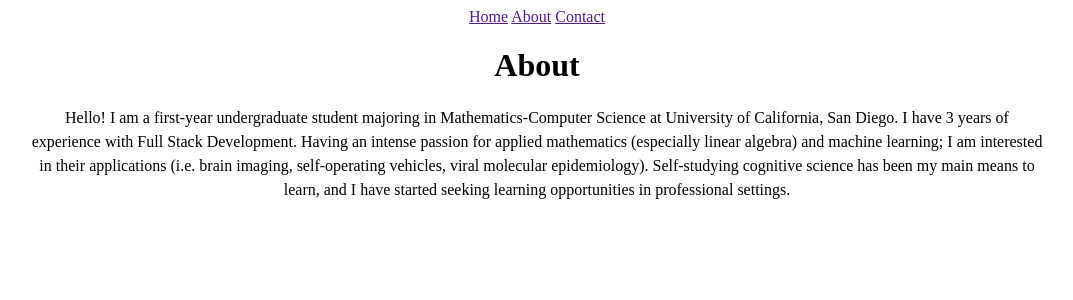
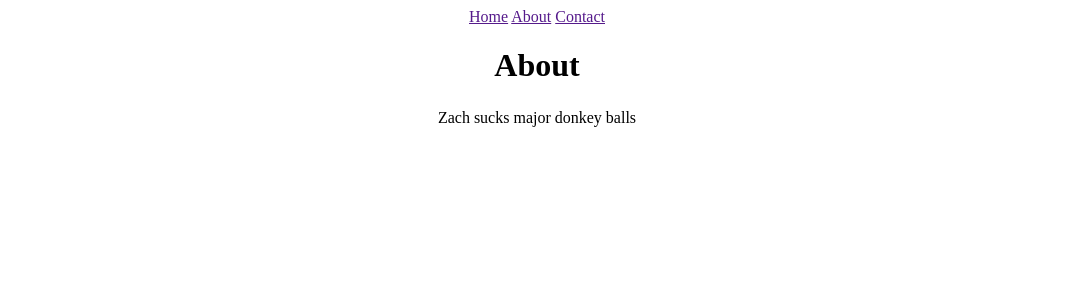
Before and after one commit to ShawnPana/organregistry, a Django app: template shawnwebsite/templates/about.html in a window 1280 px wide. Shown: the top 300 px of the page, without its empty margins (103-1176 px from the left). Run offline with Django 4.2, Linux system fonts and the light colour scheme; the template is opened without the code that fills it, so the values that code supplies are empty.

Commit message:
took off the personal website shit

```diff
--- a/shawnwebsite/templates/about.html
+++ b/shawnwebsite/templates/about.html
@@ -10,11 +10,7 @@
 </h1>
 <body>
     <div style="width: 80%; margin: auto; line-height: 1.5; text-align: center;">
-        Hello!
-        I am a first-year undergraduate student majoring in Mathematics-Computer Science at University of California, San Diego.
-        I have 3 years of experience with Full Stack Development.
-        Having an intense passion for applied mathematics (especially linear algebra) and machine learning; I am interested in their applications (i.e. brain imaging, self-operating vehicles, viral molecular epidemiology).
-        Self-studying cognitive science has been my main means to learn, and I have started seeking learning opportunities in professional settings.<br>
+        Zach sucks major donkey balls
     </div>
 </body>
 {% endblock %}
--- a/shawnwebsite/templates/base.html
+++ b/shawnwebsite/templates/base.html
@@ -3,7 +3,7 @@
 <html>
 <head>
     <meta charset="utf-8">
-    <title>{% block title %}Shawn Pana{% endblock %}</title>
+    <title>{% block title %}Organ Registry{% endblock %}</title>
 </head>
 <body>
 {% include 'navbar.html' %}
--- a/shawnwebsite/templates/contact.html
+++ b/shawnwebsite/templates/contact.html
@@ -16,9 +16,7 @@
 </h1>
 <body>
     <div class="centered">
-        instagram: <a href="https://www.instagram.com/shawnpana/" target="_blank">@shawnpana</a><br>
-        twitter: <a href="https://twitter.com/epicshan25" target="_blank">@epicshan25</a><br>
-        phone number: (209)-629-0825<br>
+
     </div>
 </body>
 {% endblock %}
```
Also changed, not shown: 2 other files.
